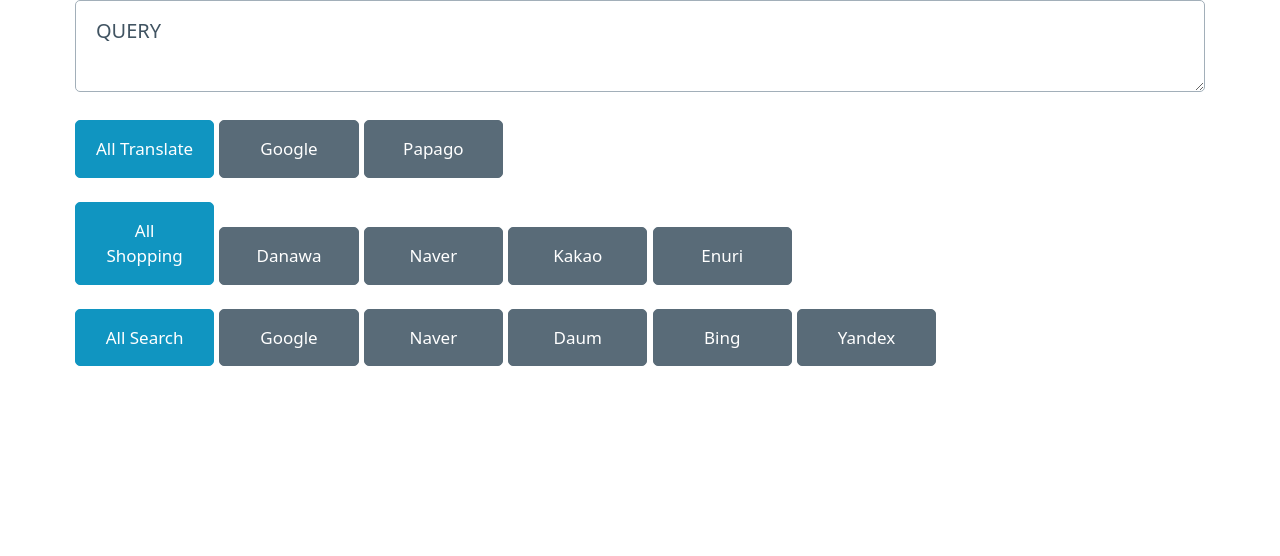
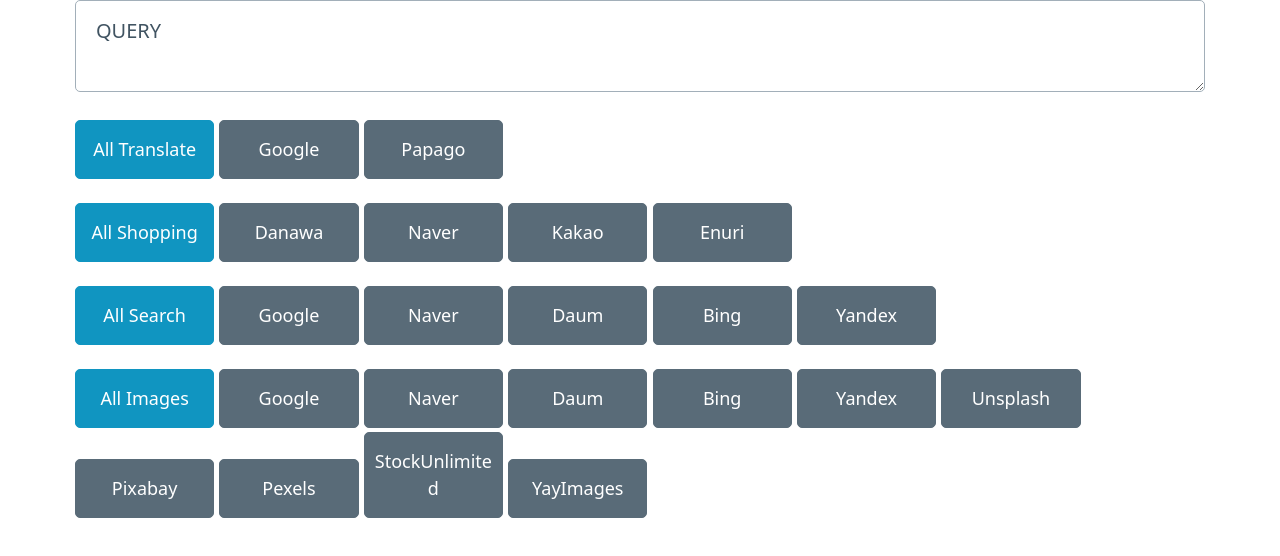
Before and after one commit to Leftium/multi-launch, a SvelteKit app: page / in a window 1280 px wide. Shown: the top 556 px of the page. Built offline with nearby package versions, Linux system fonts and the light colour scheme.

Commit message:
Add image search buttons.

```diff
--- a/src/routes/+page.svelte
+++ b/src/routes/+page.svelte
@@ -19,7 +19,10 @@
 			const url = urlTemplate.replace('QUERY', queryTrimmedEncoded)
 
 			log('handleClick', url, e)
-			window.open(url, '_blank')
+
+			if (url !== '') {
+				window.open(url, '_blank')
+			}
 		}
 	}
 
@@ -80,6 +83,72 @@
 		handleClickNaver(e)
 		handleClickGoogle(e)
 	}
+
+	// Makes function that returns different strings depending on if input contains a URL.
+	const ifUrl = (ifUrl: string, ifNotUrl: string = '') => {
+		const urlRegex = /^http/iu
+		return (text: string) => {
+			return urlRegex.test(text) ? ifUrl : ifNotUrl
+		}
+	}
+
+	const handleClickGoogleImage = makeClickHandler(
+		ifUrl(
+			'https://lens.google.com/uploadbyurl?url=QUERY',
+			'https://www.google.com/search?tbm=isch&q=QUERY'
+		)
+	)
+
+	const handleClickYandexImage = makeClickHandler(
+		ifUrl(
+			'https://yandex.com/images/search?rpt=imageview&url=QUERY',
+			'https://yandex.com/images/search?text=QUERY'
+		)
+	)
+
+	const handleClickBingImage = makeClickHandler(
+		ifUrl(
+			'https://www.bing.com/images/search?view=detailv2&iss=sbi&q=imgurl:QUERY',
+			'https://www.bing.com/images/search?q=QUERY'
+		)
+	)
+
+	const handleClickNaverImage = makeClickHandler(
+		ifUrl('', 'https://search.naver.com/search.naver?where=image&query=QUERY')
+	)
+
+	const handleClickDaumImage = makeClickHandler(
+		ifUrl('', 'https://search.daum.net/search?w=img&q=QUERY')
+	)
+
+	const handleClickUnsplash = makeClickHandler(ifUrl('', 'https://unsplash.com/s/photos/QUERY'))
+
+	const handleClickPixabay = makeClickHandler(
+		ifUrl('', 'https://pixabay.com/images/search/QUERY')
+	)
+
+	const handleClickPexels = makeClickHandler(ifUrl('', 'https://www.pexels.com/search/QUERY/'))
+
+	const handleClickStockUnlimited = makeClickHandler(
+		ifUrl('', 'https://www.stockunlimited.com/vector-image/?word=QUERY')
+	)
+
+	const handleClickYayImages = makeClickHandler(
+		ifUrl('', 'https://yayimages.com/search?type=-1&phrase=QUERY')
+	)
+
+	const handleClickAllImages = (e: Event) => {
+		handleClickYayImages(e)
+		handleClickStockUnlimited(e)
+		handleClickPexels(e)
+		handleClickPixabay(e)
+		handleClickUnsplash(e)
+		handleClickYandexImage(e)
+		handleClickBingImage(e)
+		handleClickDaumImage(e)
+		handleClickNaverImage(e)
+		handleClickGoogleImage(e)
+	}
 </script>
 
 <main class="container">
@@ -107,6 +176,20 @@
 		<button class="secondary" on:click={handleClickBing}>Bing</button>
 		<button class="secondary" on:click={handleClickYandex}>Yandex</button>
 	</div>
+
+	<div>
+		<button on:click={handleClickAllImages}>All Images</button>
+		<button class="secondary" on:click={handleClickGoogleImage}>Google</button>
+		<button class="secondary" on:click={handleClickNaverImage}>Naver</button>
+		<button class="secondary" on:click={handleClickDaumImage}>Daum</button>
+		<button class="secondary" on:click={handleClickBingImage}>Bing</button>
+		<button class="secondary" on:click={handleClickYandexImage}>Yandex</button>
+		<button class="secondary" on:click={handleClickUnsplash}>Unsplash</button>
+		<button class="secondary" on:click={handleClickPixabay}>Pixabay</button>
+		<button class="secondary" on:click={handleClickPexels}>Pexels</button>
+		<button class="secondary" on:click={handleClickStockUnlimited}>StockUnlimited</button>
+		<button class="secondary" on:click={handleClickYayImages}>YayImages</button>
+	</div>
 </main>
 
 <style>
@@ -118,7 +201,10 @@
 		width: 6.96rem;
 		margin-bottom: 0.2rem;
 
-		font-size: 0.85rem;
+		font-size: 0.9rem;
+
+		padding-left: 0.4rem;
+		padding-right: 0.4rem;
 
 		/* Undo pico css button styling */
 		display: inline;
```
